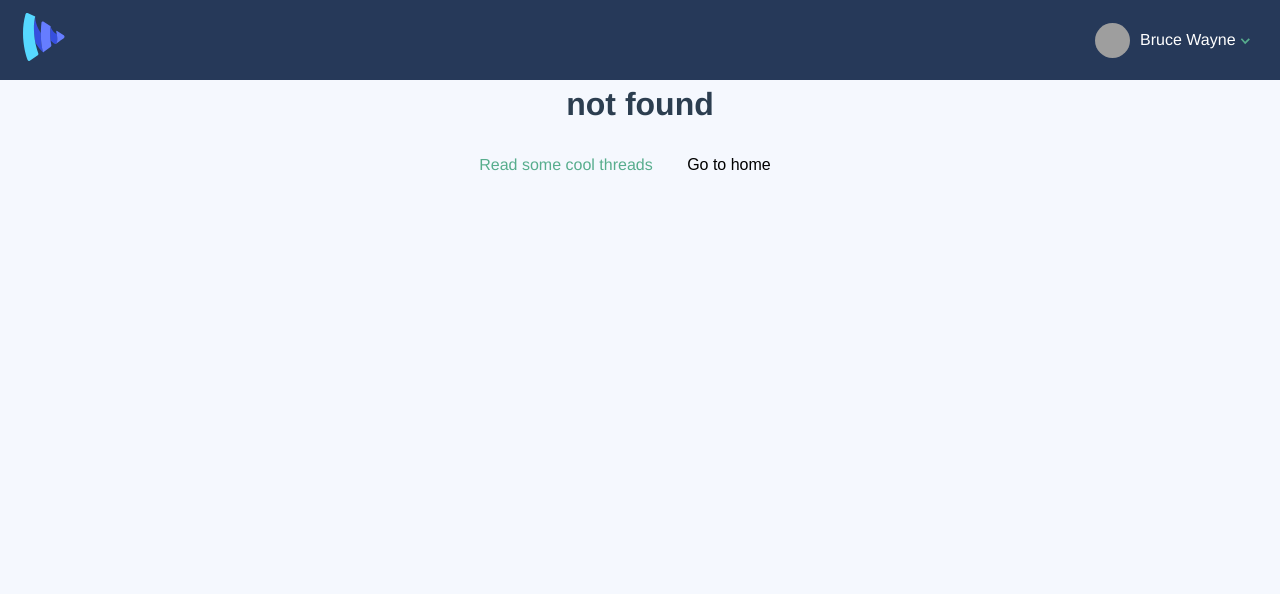
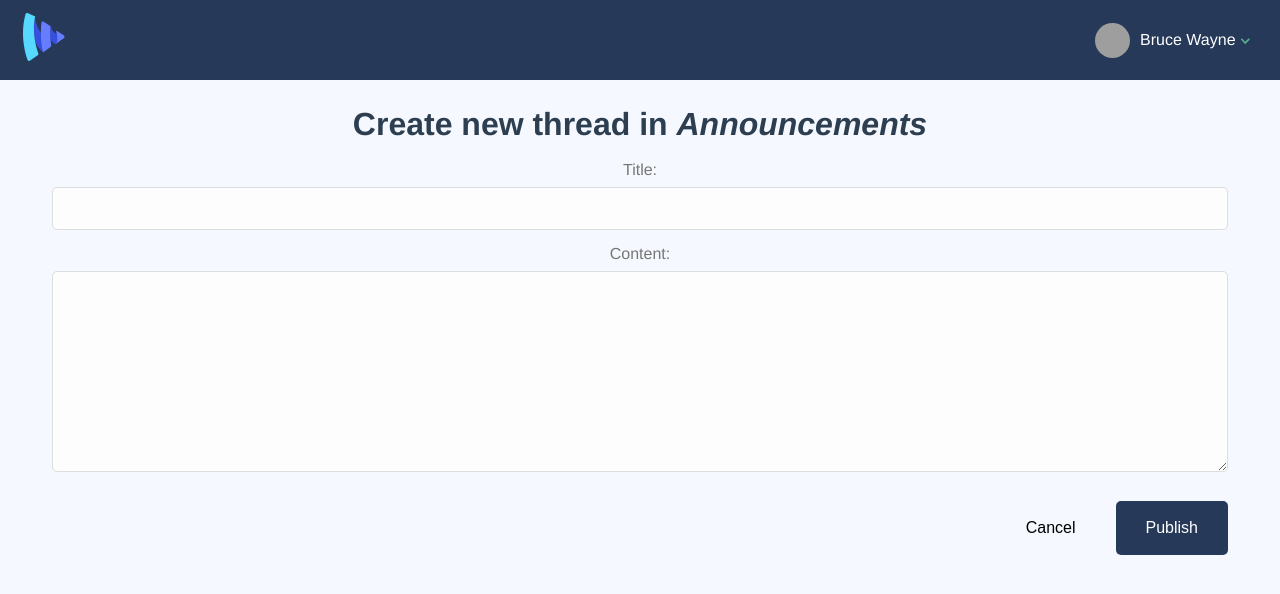
Before and after one commit to rumbis/vue-forum-vueschool, a Vue app: page /form/-KpOx5Y4AqRr3sB4Ybwj/thread/create in a window 1280 px wide. Before the commit this address had no page. Shown: the top 594 px of the page. Built offline with nearby package versions, Linux system fonts and the light colour scheme; grey boxes are pictures that could not be loaded.

Commit message:
Creating a Route to Create New Forum Threads

```diff
--- a/src/pages/PageForum.vue
+++ b/src/pages/PageForum.vue
@@ -6,7 +6,7 @@
           <h1> {{ forum.name }} </h1>
           <p class="text-lead"> {{ forum.description }} </p>
         </div>
-        <a href="new-thread.html" class="btn-green btn-small">Start a thread</a>
+        <router-link :to="{name: 'ThreadCreate', params: {forumId: forum.id}}" class="btn-green btn-small">Start a thread</router-link>
       </div>
     </div>
 
--- a/src/pages/ThreadCreate.vue
+++ b/src/pages/ThreadCreate.vue
@@ -1,53 +1,67 @@
 <template>
-
-
   <div class="col-full push-top">
-
-          <h1>Create new thread in <i>{{forum.name}} </i></h1>
+    <h1>
+      Create new thread in <i>{{ forum.name }}</i>
+    </h1>
 
     <form @submit.prevent="save">
       <div class="form-group">
         <label for="thread_title">Title:</label>
-                <input v-model="title" type="text" id="thread_title" class="form-input" name="title">
+        <input
+          v-model="title"
+          type="text"
+          id="thread_title"
+          class="form-input"
+          name="title"
+        />
       </div>
 
       <div class="form-group">
         <label for="thread_content">Content:</label>
-                <textarea v-model="text" id="thread_content" class="form-input" name="content" rows="8" cols="140"></textarea>
+        <textarea
+          v-model="text"
+          id="thread_content"
+          class="form-input"
+          name="content"
+          rows="8"
+          cols="140"
+        ></textarea>
       </div>
 
       <div class="btn-group">
         <button class="btn btn-ghost">Cancel</button>
-                <button class="btn btn-blue" type="submit" name="Publish">Publish </button>
+        <button class="btn btn-blue" type="submit" name="Publish">
+          Publish
+        </button>
       </div>
     </form>
   </div>
-
 </template>
-
 <script>
 export default {
   props: {
-        forum:{ type: Object, required: true }
+    forumId: { type: String, required: true }
   },
-    data(){
+  computed: {
+    forum () {
+      return this.$store.state.forums.find(forum => forum.id === this.forumId)
+    }
+  },
+  data () {
+    return {
       title: '',
       text: ''
+    }
   },
   methods: {
-        //dispatch a vuex action
-        save(){
-            this.$store.dispatch('CreateThread', {
+    save () {
+      this.$store.dispatch('createThread', {
         forumId: this.forum.id,
         title: this.title,
         text: this.text
       })
+      // dispatch a vuex action
     }
   }
-
 }
 </script>
-
-<style>
-
-</style>
--- a/src/router/index.js
+++ b/src/router/index.js
@@ -1,5 +1,6 @@
 import PageHome from '@/pages/PageHome.vue'
 import PageThreadShow from '@/pages/ThreadShow.vue'
+import ThreadCreate from '@/pages/ThreadCreate.vue'
 import NotFound from '@/pages/NotFound'
 import PageForum from '@/pages/PageForum.vue'
 import Category from '@/pages/PageCategory.vue'
@@ -61,6 +62,10 @@ const routes = [
 
        }
       },
+      {path:"/form/:forumId/thread/create",
+      name:'ThreadCreate',
+      component: ThreadCreate,
+      props: true},
     {
       path: '/:pathMatch(.*)*',
      name:'NotFound',
```
Lines whose indentation alone changed are shown as unchanged.
